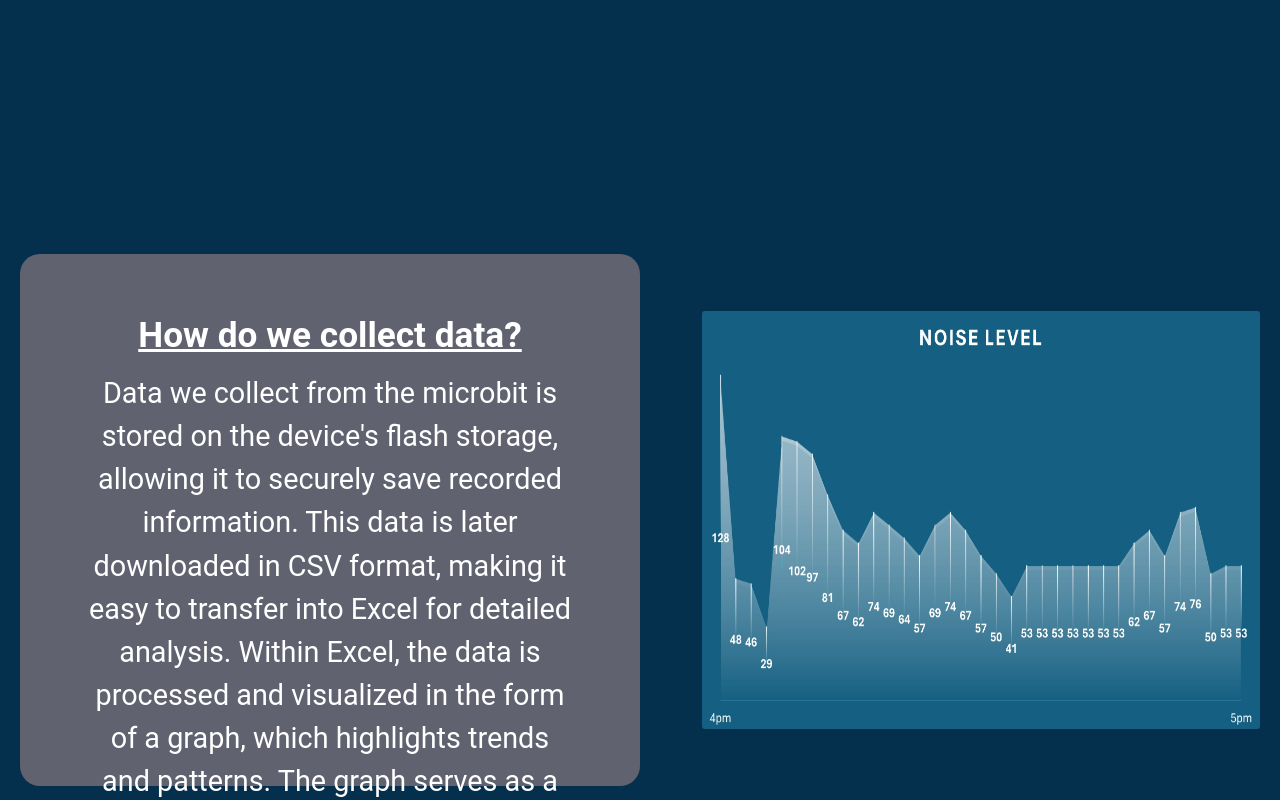
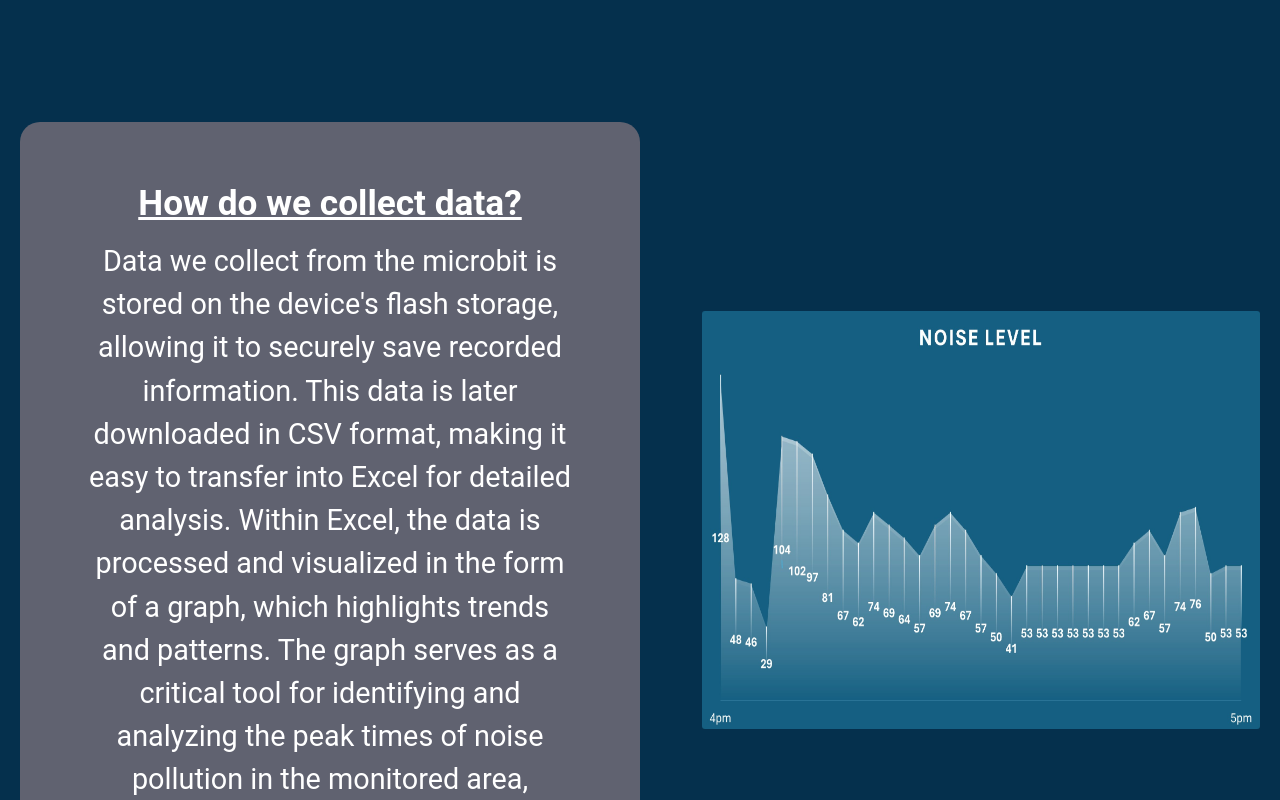
Before and after one commit to markmcd07/Project-Website, a plain HTML site: page index.html in a window 1280 px wide. Shown: the part 1480-2280 px from the top of the page. Drawn offline with Linux system fonts and the light colour scheme.

Commit message:
Updated home.css

```diff
--- a/home.css
+++ b/home.css
@@ -254,11 +254,12 @@ body {
     .dcontainer {
         display: flex;
         background-color: #606270;
-        height: 70%;
+        height: fit-content;
         width: 50%;
         justify-content: center;
         z-index: 0;
         border-radius: 20px;
+        padding-bottom: 25px;
     }
 
     .data {
```
